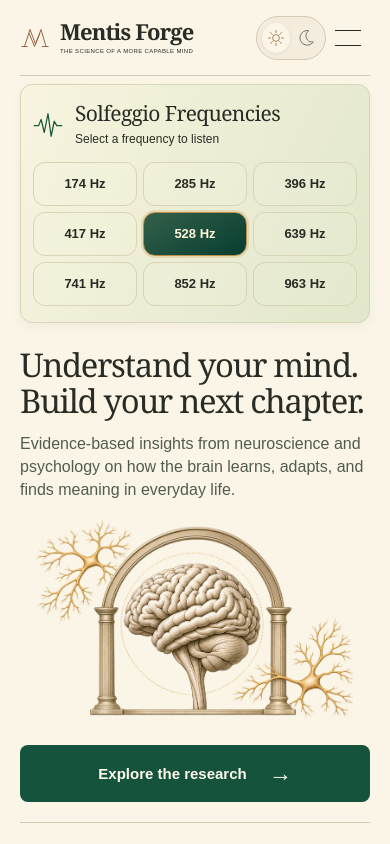
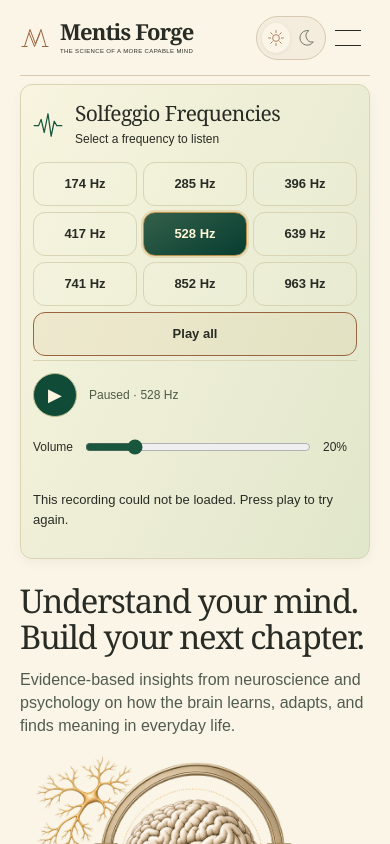
Before and after one commit to xSoulzz/MentisForge, a React (Vite) app: page / in a window 390 px wide. Shown: the top 844 px of the page. Built offline with nearby package versions, Linux system fonts and the light colour scheme.

Commit message:
Added a play all selection for the audio files

```diff
--- a/src/components/Frequencies.css
+++ b/src/components/Frequencies.css
@@ -5,12 +5,26 @@
 .frequency-intro svg { width: 40px; height: 40px; color: var(--link); }
 .frequency-intro h2 { font: 400 23px/1.15 Georgia, serif; margin: 0; letter-spacing: -.03em; }
 .frequency-intro p { font: 12px/1.5 Arial, sans-serif; margin: 5px 0 0; }
-.frequency-options { display: grid; grid-template-columns: repeat(9,minmax(0,1fr)); gap: 6px; flex: 1; min-width: 0; }
+.frequency-options { display: grid; grid-template-columns: repeat(5,minmax(0,1fr)); gap: 6px; flex: 1; min-width: 0; }
 .frequency-options button { min-width: 0; min-height: 64px; border: 1px solid var(--tone-border); border-radius: 18px; padding: 8px 3px; color: var(--ink); background: #ffffff09; }
 .frequency-options strong { display: block; font: 600 15px/1.5 Arial, sans-serif; }
 .frequency-options span { display: block; font: 10px/1.5 Arial, sans-serif; }
 .frequency-options button[aria-pressed='true'], .frequency-list button[aria-pressed='true'] { background: linear-gradient(150deg,#34604a,#073d30); color: #fff5d7; border-color: #b9904b; box-shadow: 0 0 0 2px #ceaa6050; }
 .frequency-options button:hover { border-color: var(--gold); }
+.frequency-options .play-all { border-color: var(--gold); background: #b9904b18; }
+.frequency-strip { flex-wrap: wrap; }
+.frequency-menu-controls { display: flex; align-items: center; gap: 12px; width: 100%; padding-top: 12px; border-top: 1px solid var(--tone-border); margin-top: 4px; }
+.menu-playback-status { font: 12px/1.5 Arial, sans-serif; color: var(--tone-muted); }
+.menu-volume { display: flex; align-items: center; gap: 10px; margin-left: auto; font: 12px/1.5 Arial, sans-serif; }
+.menu-volume input { width: clamp(80px, 16vw, 180px); height: 32px; accent-color: var(--link); cursor: pointer; }
+.menu-volume output { min-width: 34px; }
+.menu-volume input:focus-visible { outline: 2px solid var(--gold); outline-offset: 3px; }
+.frequency-menu-controls > p { font: 13px/1.5 Arial, sans-serif; }
+@media(max-width:600px) {
+  .frequency-menu-controls { flex-wrap: wrap; }
+  .menu-volume { width: 100%; margin: 0; }
+  .menu-volume input { flex: 1; min-width: 0; }
+}
 .frequency-audio { padding: 24px; position: relative; overflow: hidden; }
 .frequency-audio::after { content: ''; position: absolute; width: 300px; height: 100px; border: 1px solid #ba9a5540; border-radius: 50%; right: -70px; bottom: -65px; box-shadow: 0 -10px 0 #ba9a5508, 0 -20px 0 #ba9a5508; pointer-events: none; }
 .audio-heading { display: flex; gap: 14px; align-items: center; }
@@ -61,6 +75,7 @@
   .frequency-intro svg { width: 30px; }
   .frequency-options { grid-template-columns: repeat(3,minmax(0,1fr)); }
   .frequency-options strong { font-size: 13px; }
+  .frequency-options .play-all { grid-column: 1 / -1; min-height: 44px; }
   .frequency-audio { padding: 20px; border-radius: 14px; }
   .audio-heading h2 { font-size: 23px; }
   .frequency-hero { grid-template-columns: 1fr; padding: 28px 22px; }
--- a/src/components/Frequencies.tsx
+++ b/src/components/Frequencies.tsx
@@ -12,6 +12,13 @@ export function FrequencySelector({ player }: { player: Player }) {
     <div className="frequency-intro"><WaveIcon/><div><h2 id="frequency-heading">Solfeggio Frequencies</h2><p>Select a frequency to listen</p></div></div>
     <div className="frequency-options" role="group" aria-label="Listening frequency">
       {frequencies.map(f => <button key={f.hz} aria-pressed={player.hz === f.hz} onClick={() => player.select(f.hz)}><strong>{f.hz} Hz</strong><span>{f.name}</span></button>)}
+      <button className="play-all" aria-pressed={player.playingAll} onClick={player.playAll} title="Play all nine recordings in frequency order"><strong>{player.playingAll ? player.playing || player.loading ? 'Pause all' : 'Resume all' : 'Play all'}</strong><span>9 tracks · 135 min</span></button>
+    </div>
+    <div className="frequency-menu-controls">
+      <button className="audio-play" onClick={() => void player.toggle()} aria-label={player.playing || player.loading ? 'Pause frequency recording' : 'Play frequency recording'}><span aria-hidden="true">{player.playing || player.loading ? 'Ⅱ' : '▶'}</span></button>
+      <span className="menu-playback-status" role="status">{player.loading ? 'Loading' : player.playing ? 'Playing' : 'Paused'} · {player.hz} Hz{player.playingAll && ` · ${frequencies.findIndex(f => f.hz === player.hz) + 1} / 9`}</span>
+      <label className="menu-volume"><span>Volume</span><input type="range" min="0" max="100" value={player.volume} onChange={e => player.changeVolume(Number(e.target.value))}/><output>{player.volume}%</output></label>
+      {player.error && <p role="alert">{player.error}</p>}
     </div>
   </section>
 }
--- a/src/components/useFrequencyPlayer.ts
+++ b/src/components/useFrequencyPlayer.ts
@@ -22,53 +22,11 @@ export function useFrequencyPlayer() {
   const audioRef = useRef<HTMLAudioElement | null>(null)
   const volumeRef = useRef(.2)
   const pending = useRef(false)
+  const initialHz = useRef(hz)
+  const selectedHz = useRef(hz)
+  const sequence = useRef(false)
+  const [playingAll, setPlayingAll] = useState(false)
 
-  useEffect(() => {
-    const audio = new Audio(`/audio/solfeggio-${hz}-hz.mp3`)
-    audio.preload = 'metadata'
-    audio.volume = volumeRef.current
-    audioRef.current = audio
-    const updateTime = () => setPosition(audio.currentTime)
-    const metadata = () => {
-      if (Number.isFinite(audio.duration) && audio.duration > 0) {
-        setDuration(audio.duration)
-        setReady(true)
-      }
-    }
-    const started = () => { setPlaying(true); setLoading(false) }
-    const paused = () => { setPlaying(false); setLoading(false); pending.current = false }
-    const waiting = () => { if (!audio.paused) setLoading(true) }
-    const failed = () => { paused(); setError('This recording could not be loaded. Press play to try again.') }
-    audio.addEventListener('loadedmetadata', metadata)
-    audio.addEventListener('durationchange', metadata)
-    audio.addEventListener('timeupdate', updateTime)
-    audio.addEventListener('playing', started)
-    audio.addEventListener('pause', paused)
-    audio.addEventListener('ended', paused)
-    audio.addEventListener('waiting', waiting)
-    audio.addEventListener('error', failed)
-    const stopForMedia = (event: Event) => { if (event.target instanceof HTMLMediaElement && event.target !== audio) audio.pause() }
-    const stopOnLeave = () => audio.pause()
-    document.addEventListener('play', stopForMedia, true)
-    window.addEventListener('pagehide', stopOnLeave)
-    return () => {
-      audio.removeEventListener('loadedmetadata', metadata)
-      audio.removeEventListener('durationchange', metadata)
-      audio.removeEventListener('timeupdate', updateTime)
-      audio.removeEventListener('playing', started)
-      audio.removeEventListener('pause', paused)
-      audio.removeEventListener('ended', paused)
-      audio.removeEventListener('waiting', waiting)
-      audio.removeEventListener('error', failed)
-      document.removeEventListener('play', stopForMedia, true)
-      window.removeEventListener('pagehide', stopOnLeave)
-      audio.pause()
-      audio.removeAttribute('src')
-      audio.load()
-      audioRef.current = null
-      pending.current = false
-    }
-  }, [hz])
 
   async function toggle() {
     const audio = audioRef.current
@@ -89,9 +47,17 @@ export function useFrequencyPlayer() {
       }
     } finally { if (audioRef.current === audio) pending.current = false }
   }
-  function select(value: number) {
-    if (value === hz || !frequencies.some(f => f.hz === value)) return
-    audioRef.current?.pause()
+  function select(value: number, continueSequence = false, restart = false) {
+    if (!frequencies.some(f => f.hz === value)) return
+    const audio = audioRef.current
+    if (!audio) return
+    if (!continueSequence) { sequence.current = false; setPlayingAll(false) }
+    if (value === selectedHz.current && !restart) {
+      if (audio.paused && !pending.current) void toggle()
+      return
+    }
+    audio.pause()
+    pending.current = false
     setPlaying(false)
     setLoading(false)
     setPosition(0)
@@ -99,6 +65,17 @@ export function useFrequencyPlayer() {
     setReady(false)
     setError('')
     setHz(value)
+    selectedHz.current = value
+    audio.src = `/audio/solfeggio-${value}-hz.mp3`
+    audio.volume = volumeRef.current
+    // Start directly from the user's click, including on mobile browsers.
+    void toggle()
+  }
+  function playAll() {
+    if (sequence.current) { void toggle(); return }
+    sequence.current = true
+    setPlayingAll(true)
+    select(frequencies[0].hz, true, true)
   }
   function seek(value: number) {
     if (audioRef.current && ready) {
@@ -111,5 +88,58 @@ export function useFrequencyPlayer() {
     volumeRef.current = value / 100
     if (audioRef.current) audioRef.current.volume = volumeRef.current
   }
-  return { hz, playing, loading, position, duration, ready, volume, error, toggle, select, seek, changeVolume }
+  useEffect(() => {
+    const audio = new Audio(`/audio/solfeggio-${initialHz.current}-hz.mp3`)
+    audio.preload = 'metadata'
+    audio.volume = volumeRef.current
+    audioRef.current = audio
+    const updateTime = () => setPosition(audio.currentTime)
+    const metadata = () => {
+      if (Number.isFinite(audio.duration) && audio.duration > 0) {
+        setDuration(audio.duration)
+        setReady(true)
+      }
+    }
+    const started = () => { setPlaying(true); setLoading(false) }
+    const paused = () => { setPlaying(false); setLoading(false); pending.current = false }
+    const waiting = () => { if (!audio.paused) setLoading(true) }
+    const failed = () => { paused(); setError('This recording could not be loaded. Press play to try again.') }
+    const ended = () => {
+      paused()
+      const next = frequencies[frequencies.findIndex(f => f.hz === selectedHz.current) + 1]
+      if (sequence.current && next) select(next.hz, true)
+      else { sequence.current = false; setPlayingAll(false) }
+    }
+    audio.addEventListener('loadedmetadata', metadata)
+    audio.addEventListener('durationchange', metadata)
+    audio.addEventListener('timeupdate', updateTime)
+    audio.addEventListener('playing', started)
+    audio.addEventListener('pause', paused)
+    audio.addEventListener('ended', ended)
+    audio.addEventListener('waiting', waiting)
+    audio.addEventListener('error', failed)
+    const stopForMedia = (event: Event) => { if (event.target instanceof HTMLMediaElement && event.target !== audio) audio.pause() }
+    const stopOnLeave = () => audio.pause()
+    document.addEventListener('play', stopForMedia, true)
+    window.addEventListener('pagehide', stopOnLeave)
+    return () => {
+      audio.removeEventListener('loadedmetadata', metadata)
+      audio.removeEventListener('durationchange', metadata)
+      audio.removeEventListener('timeupdate', updateTime)
+      audio.removeEventListener('playing', started)
+      audio.removeEventListener('pause', paused)
+      audio.removeEventListener('ended', ended)
+      audio.removeEventListener('waiting', waiting)
+      audio.removeEventListener('error', failed)
+      document.removeEventListener('play', stopForMedia, true)
+      window.removeEventListener('pagehide', stopOnLeave)
+      audio.pause()
+      audio.removeAttribute('src')
+      audio.load()
+      audioRef.current = null
+      pending.current = false
+    }
+  }, [])
+
+  return { hz, playing, playingAll, playAll, loading, position, duration, ready, volume, error, toggle, select, seek, changeVolume }
 }
```
